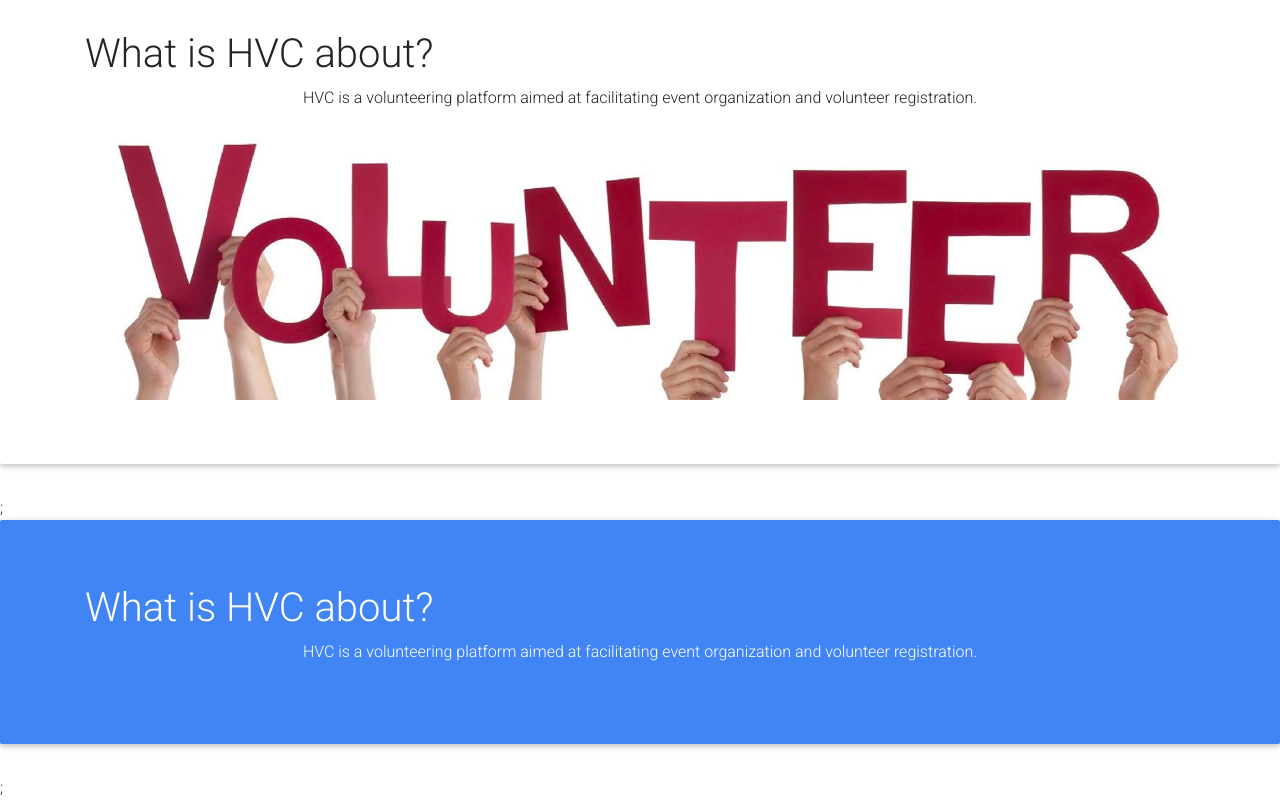
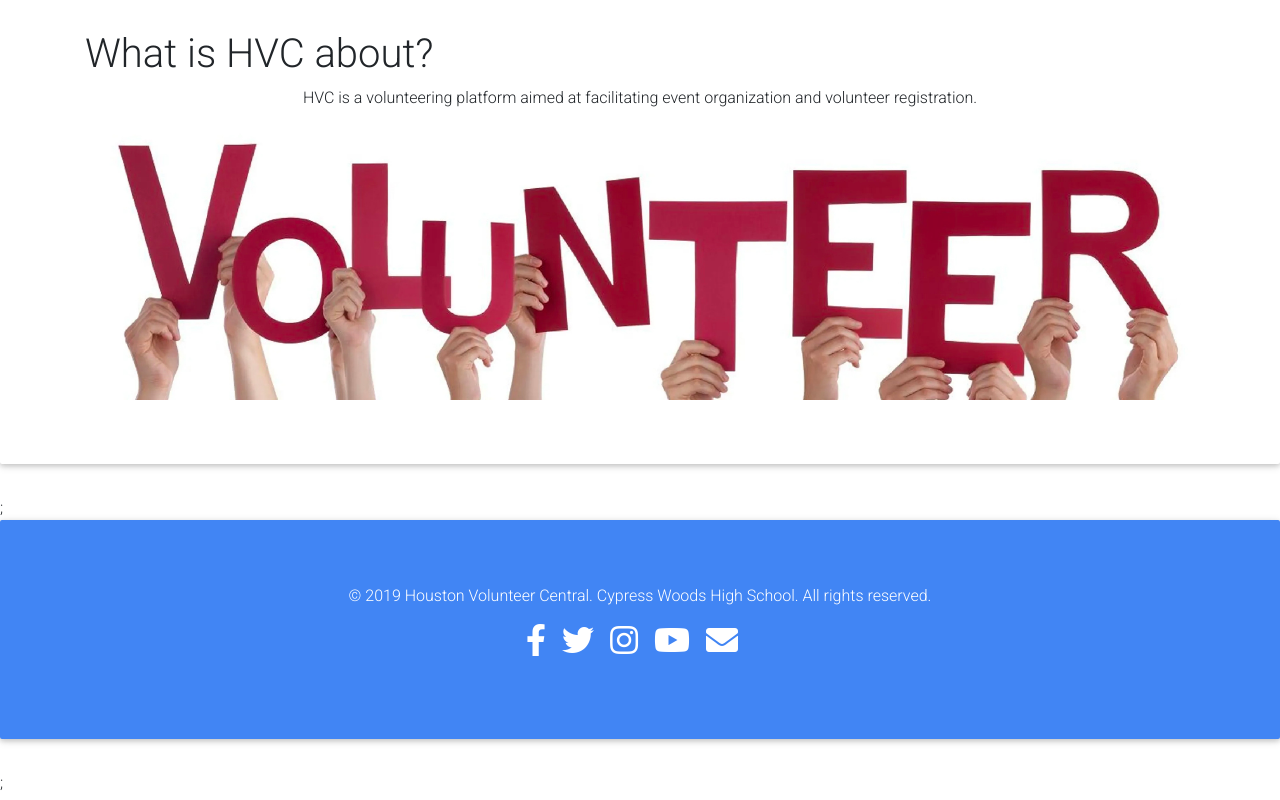
Before and after one commit to qwetboy10/YunginsHoustonHackathon, a React (Create React App) app in the folder Frontend/front/: page / in a window 1280 px wide. Shown: the part 817-1617 px from the top of the page. Built offline with nearby package versions, Linux system fonts and the light colour scheme.

Commit message:
added footer

```diff
--- a/Frontend/front/src/Footer.js
+++ b/Frontend/front/src/Footer.js
@@ -5,6 +5,8 @@ import { MDBContainer, MDBCard, MDBCardBody, MDBCol, MDBRow,MDBCardHeader, MDBIc
 import "@fortawesome/fontawesome-free/css/all.min.css";
 import "bootstrap-css-only/css/bootstrap.min.css";
 import "mdbreact/dist/css/mdb.css";
+import {Jumbotron, Container} from 'react-bootstrap';
+
 
 class Footer extends Component {
     onClick() {
@@ -12,25 +14,31 @@ class Footer extends Component {
     }
     render() {
         return (
-        <Navbar bg="light" expand="lg">
-        <Navbar.Brand><Nav.Link onClick={() => this.props.history.push("/")}>Houston Volunteer Central</Nav.Link></Navbar.Brand>
-        <Navbar.Toggle aria-controls="basic-navbar-nav" />
-        <Navbar.Collapse id="basic-navbar-nav">
-          <Nav className="mr-auto">
-            {["Events", "FAQ", "Rankings", "Contact", "Profile", "Login"].map((str) => (
-              <Nav.Link onClick={() => this.props.history.push(`/${str.replace(/ /g, '_').toLowerCase()}`)}>
-                {str}
-              </Nav.Link>
-            ))}
-          </Nav>
-          <Form inline>
-            <FormControl type="text" placeholder="Search" className="mr-sm-2" />
-            <Button variant="primary" onClick={this.onClick.bind(this)}>Search</Button>
-          </Form>
-          <MDBBtn color="orange">Login</MDBBtn>
+          <Jumbotron fluid style={{backgroundColor:'#4185F4'}}>
+          <Container>
+              <p style={{color:"white"}}>© 2019 Houston Volunteer Central. Cypress Woods High School. All rights reserved. </p>
+              <p style={{color:"white"}}>
+              <MDBContainer>
+          <a href="#!" className="fb-ic white-text mr-3">
+            <MDBIcon fab icon="facebook-f" size="2x"/>
+          </a>
+          <a href="#!" className="tw-ic white-text mr-3">
+            <MDBIcon fab icon="twitter" size="2x"/>
+          </a>
+          <a href="#!" className="ins-ic white-text mr-3">
+            <MDBIcon fab icon="instagram" size="2x"/>
+          </a>
+          <a href="#!" className="yt-ic white-text mr-3">
+            <MDBIcon fab icon="youtube" size="2x"/>
+          </a>
+          <a href="#!" className="email-ic white-text mr-3">
+            <MDBIcon icon="envelope" size="2x"/>
+          </a>
+        </MDBContainer>
+              </p>
+          </Container>
 
-        </Navbar.Collapse>
-        </Navbar>
+          </Jumbotron>
         );
 
     }
--- a/Frontend/front/src/Home.js
+++ b/Frontend/front/src/Home.js
@@ -6,6 +6,7 @@ import ss1 from './slideshow1.jpg';
 import ss2 from './slideshow2.jpg';
 import ss3 from './slideshow3.jpg';
 import vhands from './volunteerhands.jpg';
+import Footer from './Footer.js';
 
 class Home extends Component {
     render() {
@@ -63,14 +64,7 @@ class Home extends Component {
             </Container>
             </Jumbotron>;
 
-            <Jumbotron fluid style={{backgroundColor:'#4185F4'}}>
-            <Container>
-                <h1 style={{color:"white"}}>What is HVC about?</h1>
-                <p style={{color:"white"}}>
-                HVC is a volunteering platform aimed at facilitating event organization and volunteer registration.
-                </p>
-            </Container>
-            </Jumbotron>;
+            <Footer />;
 
           </div>
         );
```
Also changed, not shown: Frontend/front/src/Search.js (added, +21 -0 lines).
